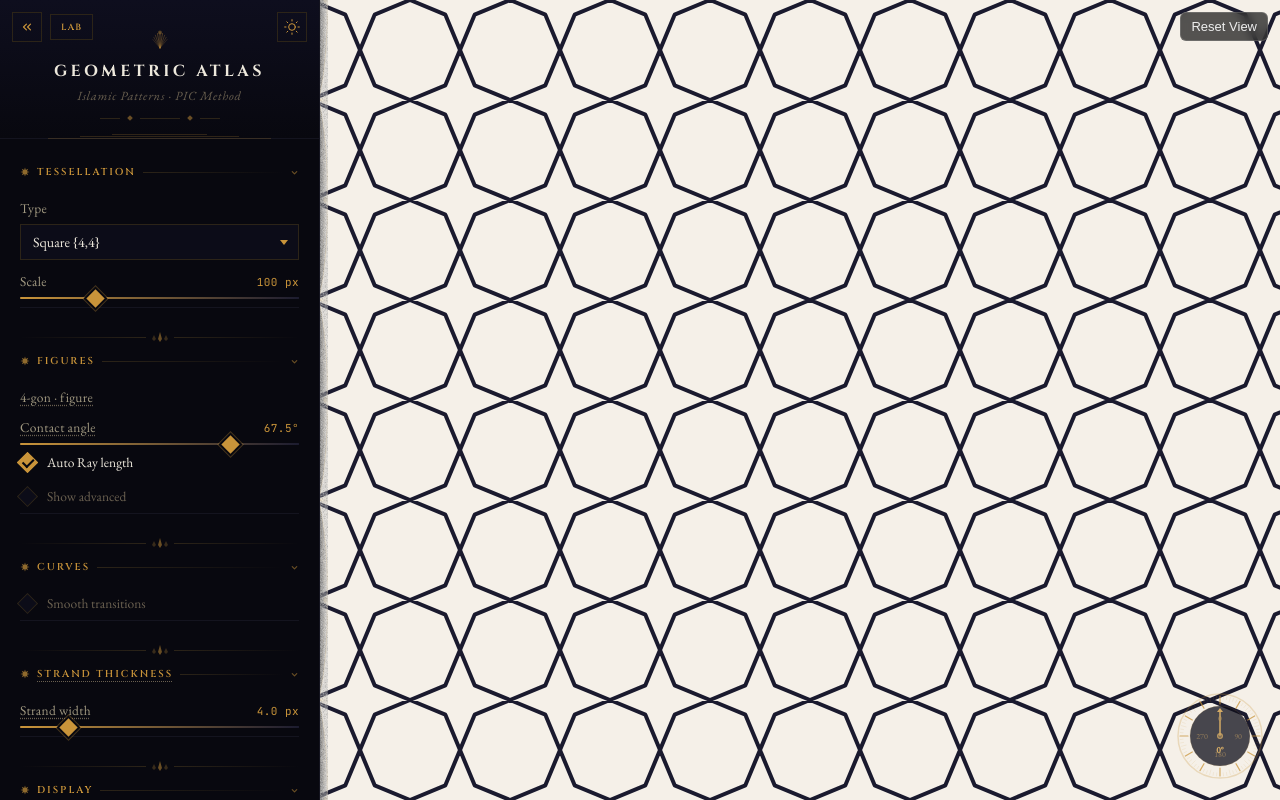
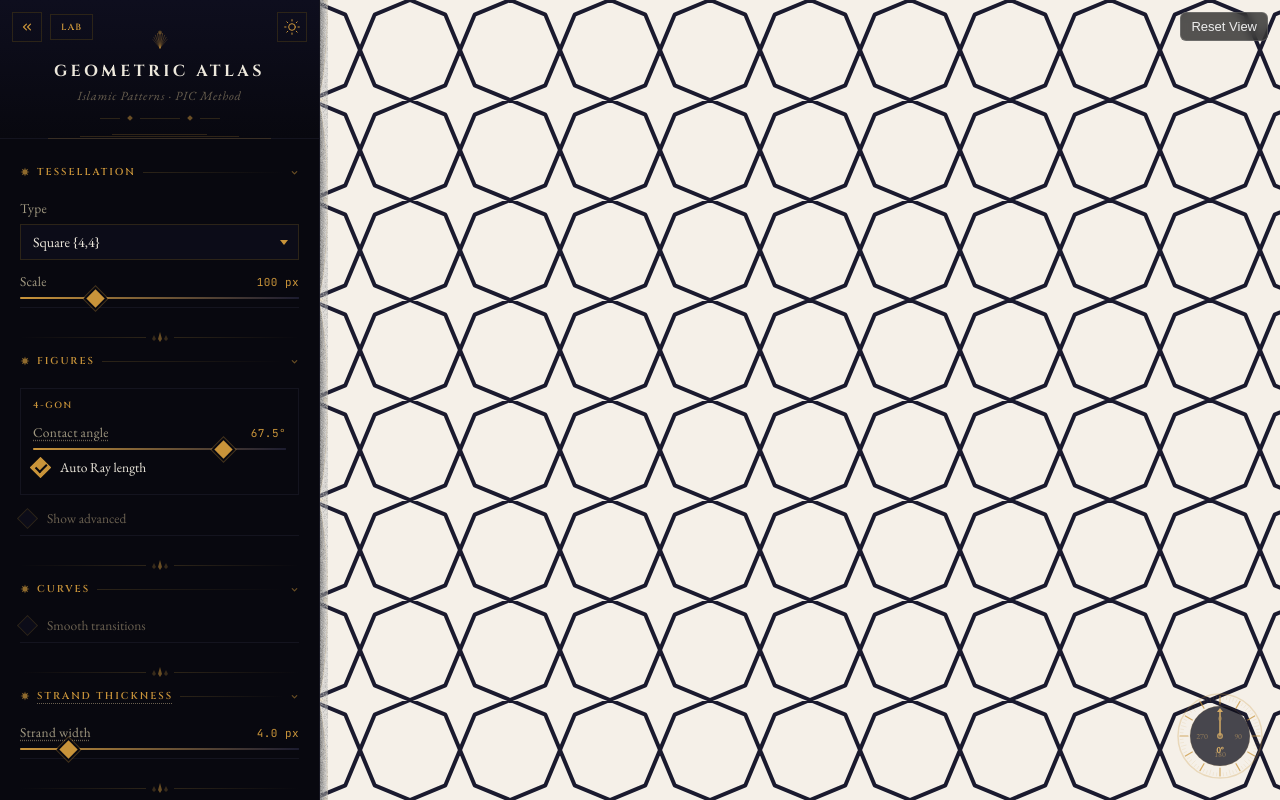
Before and after one commit to TheHJRBean/Claude-Code-CLI-Geometric-Pattern-Creator, a React (Vite) app: page / in a window 1280 px wide. Built offline with nearby package versions, Linux system fonts and the light colour scheme.

Commit message:
style(strands): wrap each FigureControls in delimited card with Cinzel header
Restores the per-tile visual delimitation that Lab had before the switch
to the shared component. Each figure is now bordered with its label in
the Cinzel accent header, applied uniformly to both Lab and Gallery.

```diff
--- a/src/components/strands/FigureControls.tsx
+++ b/src/components/strands/FigureControls.tsx
@@ -73,11 +73,22 @@ export function FigureControls({
     Math.max(0, Math.min(100, ((val * 100 - sliderMin) / (sliderMax - sliderMin)) * 100))
 
   return (
-    <div style={{ marginBottom: 16 }}>
-      <FieldLabel
-        label={`${displayLabel} · figure`}
-        tooltip="Figure recipe for this Tile type — drives the per-polygon star/motif rendered by PIC. Every Tile of this type uses the same recipe."
-      />
+    <div style={{
+      marginBottom: 14,
+      padding: '10px 12px',
+      border: '1px solid var(--border-subtle)',
+    }}>
+      <div style={{
+        fontFamily: "'Cinzel', Georgia, serif",
+        fontSize: 9,
+        fontWeight: 600,
+        color: 'var(--accent)',
+        letterSpacing: '0.18em',
+        textTransform: 'uppercase',
+        marginBottom: 4,
+      }}>
+        {displayLabel}
+      </div>
 
       <FieldLabel
         label="Contact angle"
```
